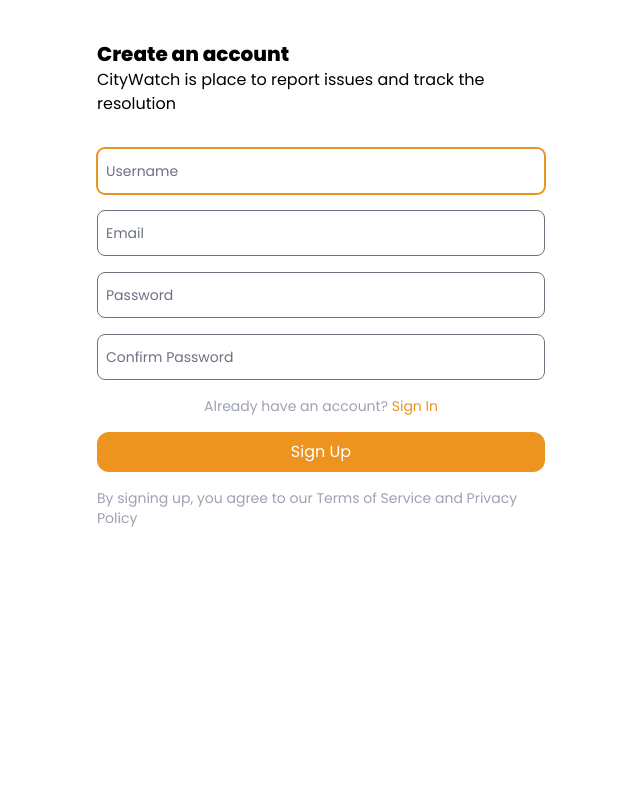
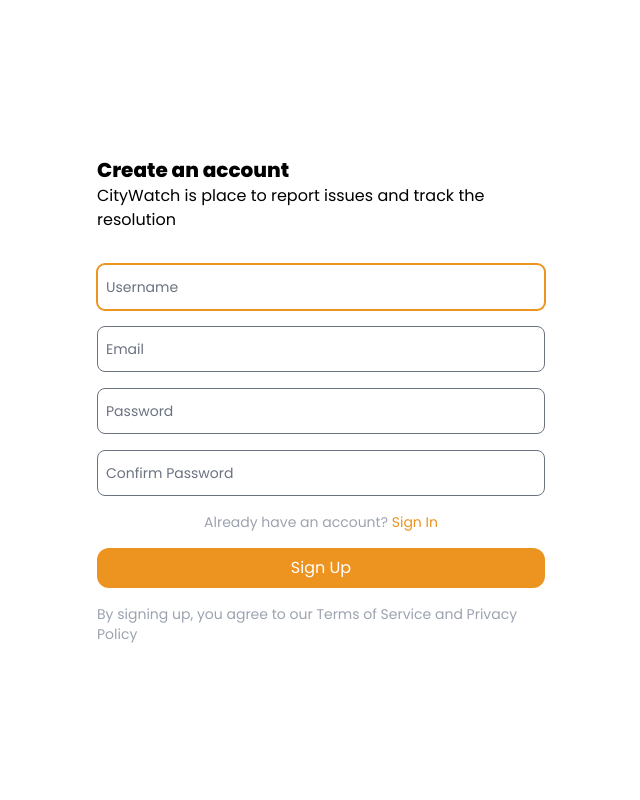
Before and after one commit to vkartk/citywatch, a Django app: page /signup/ in a window 1280 px wide. Shown: the part 73-873 px from the top of the page, without its empty margins (319-959 px from the left). Before the commit the page ends 600 px from the top, so only its background shows below. Run offline with Django 5.2, Linux system fonts and the light colour scheme; style sheets or scripts are compiled from the project's sources; some libraries are stand-ins or nearby versions.

Commit message:
Signin & Signup align Center

```diff
--- a/citywatch/templates/pages/auth/signin.html
+++ b/citywatch/templates/pages/auth/signin.html
@@ -5,8 +5,9 @@
 {% load widget_tweaks %}
 
 {% block content %}
+<section class="flex h-screen">
 
-<div class="max-w-md mx-auto mt-10">
+    <div class="max-w-md m-auto">
         <h2 class="text-2xl font-extrabold"> Welcome back</h2>
         <p class="text-base">Sign in to your Civic Issue Reporting account</p>
         <form method="POST">
@@ -20,4 +21,6 @@
         </form>
     </div>
 
+</section>
+
 {% endblock %}
--- a/citywatch/templates/pages/auth/signup.html
+++ b/citywatch/templates/pages/auth/signup.html
@@ -5,8 +5,9 @@
 {% load widget_tweaks %}
 
 {% block content %}
+<section class="flex h-screen">
 
-<div class="max-w-md mx-auto mt-10">
+    <div class="max-w-md m-auto">
         <h2 class="text-xl font-extrabold"> Create an account</h2>
         <p class="text-base">CityWatch is place to report issues and track the resolution</p>
         <form method="POST">
@@ -31,4 +32,6 @@
         </form>
     </div>
 
+</section>
+
 {% endblock %}
```
Lines whose indentation alone changed are shown as unchanged.
